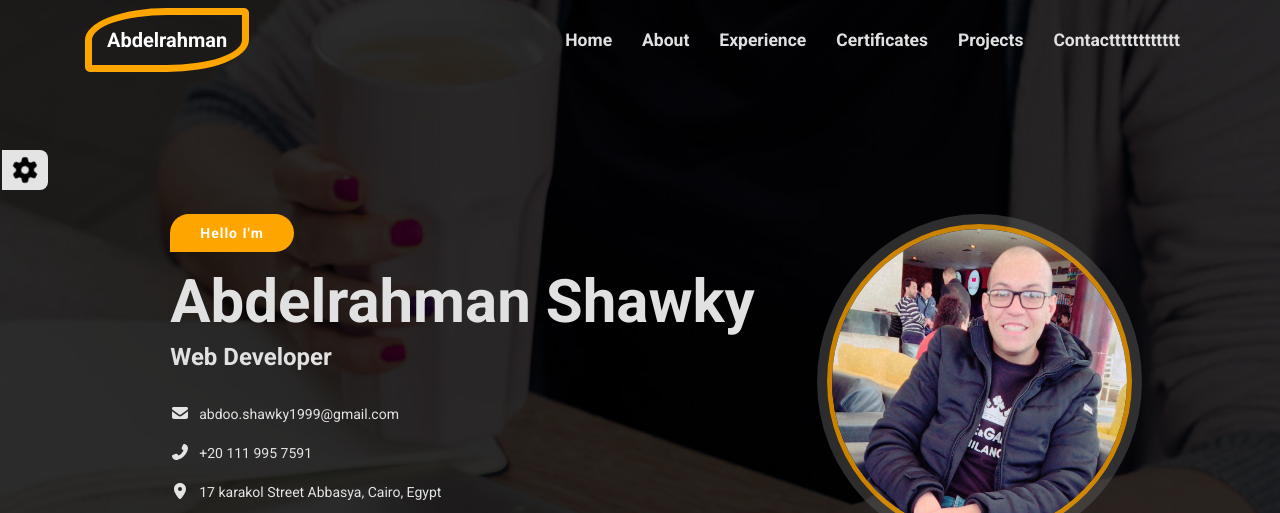
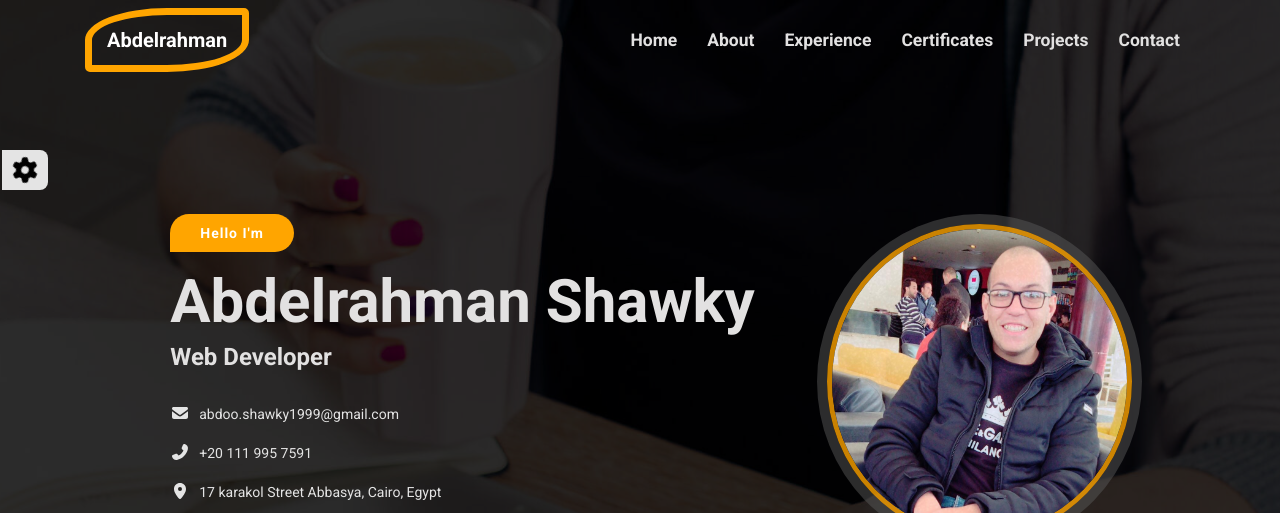
Before and after one commit to AbdooShawky/MyResume, a plain HTML site: page index.html in a window 1280 px wide. Shown: the top 513 px of the page. Drawn offline with Linux system fonts and the light colour scheme.

Commit message:
fix contact link

```diff
--- a/index.html
+++ b/index.html
@@ -60,7 +60,7 @@
                                 <a class="nav-link" href="#projects">Projects</a>
                             </li>
                             <li class="nav-item">
-                                <a class="nav-link" href="#contact">Contactttttttttttt</a>
+                                <a class="nav-link" href="#contact">Contact</a>
                             </li>
 
                         </ul>
```
